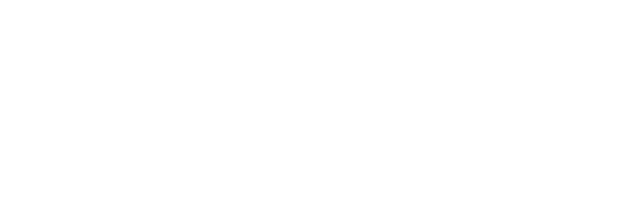
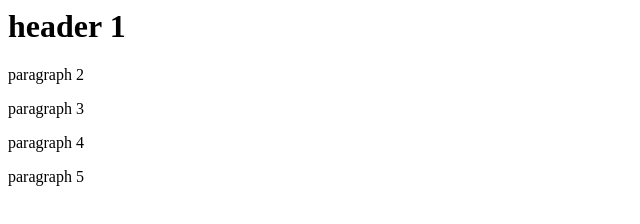
Before and after one commit to czanoletti/git-test, a plain HTML site: page index.html in a window 1280 px wide. Shown: the whole page, without its empty margins (0-640 px from the left). Drawn offline with Linux system fonts and the light colour scheme.

Commit message:
second ocmmit

```diff
--- a/index.html
+++ b/index.html
@@ -1,7 +1,11 @@
 <html>
 
 <head>
-  <title></title>
+  <title>This is a title</title>
 </head>
-
+  <h1>header 1</h1>
+  <p>paragraph 2</p>
+  <p>paragraph 3</p>
+  <p>paragraph 4</p>
+  <p>paragraph 5</p>
 </html>
```
